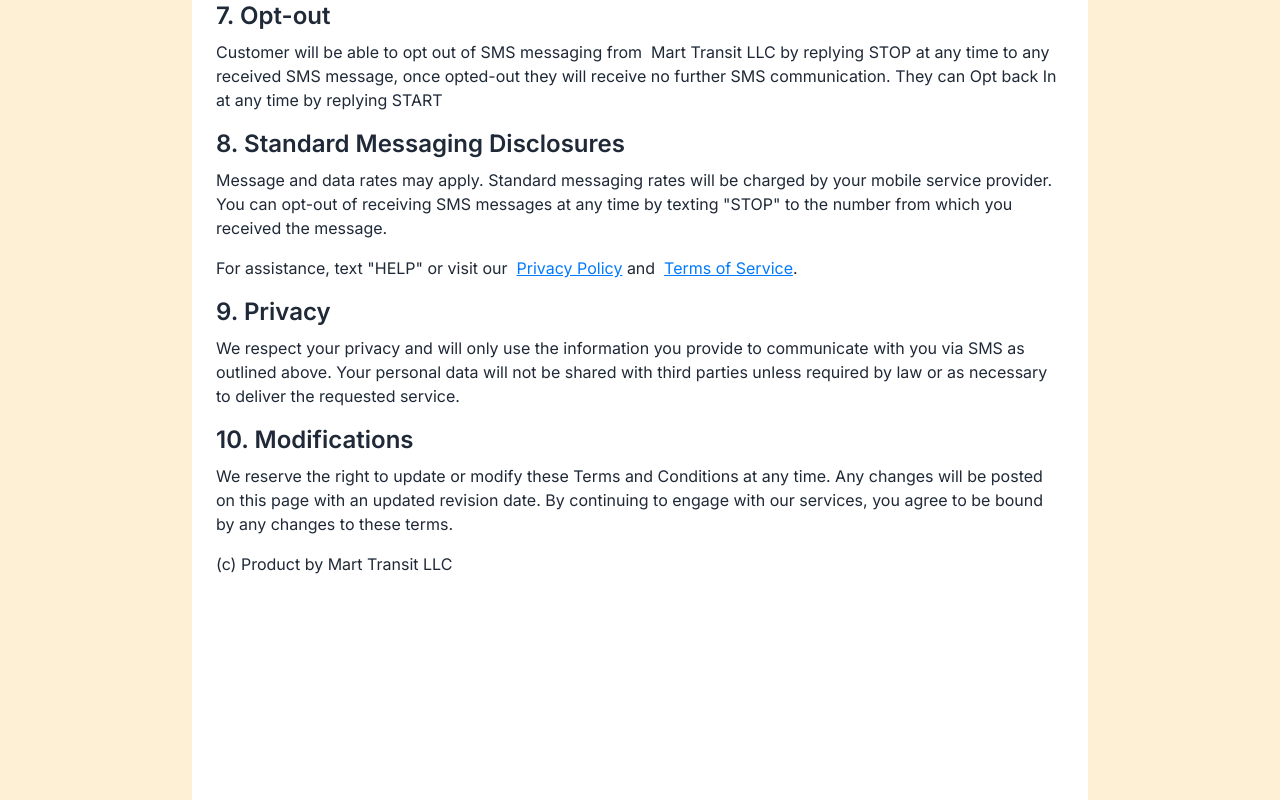
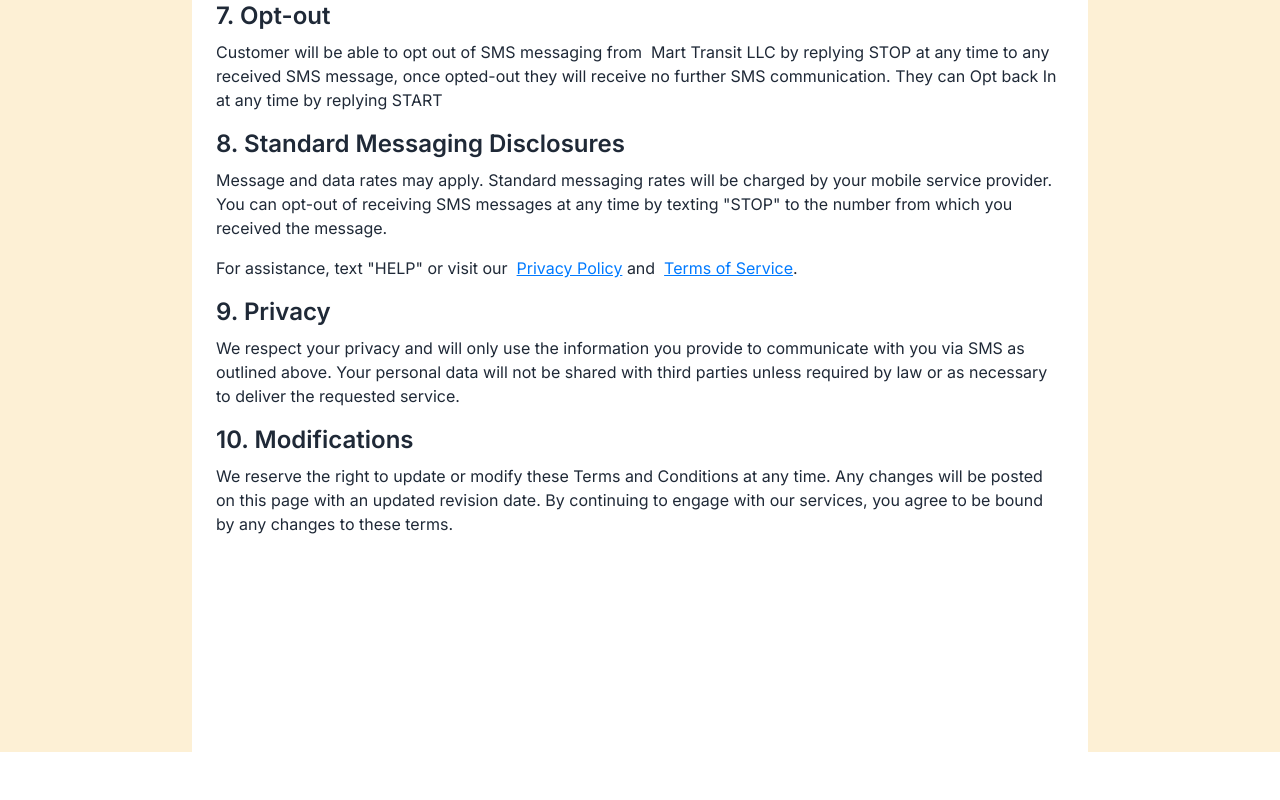
Before and after one commit to Nazarii07/truck-project, a Next.js app: page /terms-conditions in a window 1280 px wide. Shown: the part 1075-1875 px from the top of the page. After the commit the page ends 1827 px from the top, so only its background shows below. Built offline with nearby package versions, Linux system fonts and the light colour scheme.

Commit message:
fix terms of condition

```diff
--- a/src/app/terms-conditions/page.tsx
+++ b/src/app/terms-conditions/page.tsx
@@ -133,8 +133,6 @@ const TermsAndConditions: React.FC = () => {
         revision date. By continuing to engage with our services, you agree to
         be bound by any changes to these terms.
       </p>
-
-      <p className="mb-6">(c) Product by Mart Transit LLC</p>
     </div>
   );
 };
```
